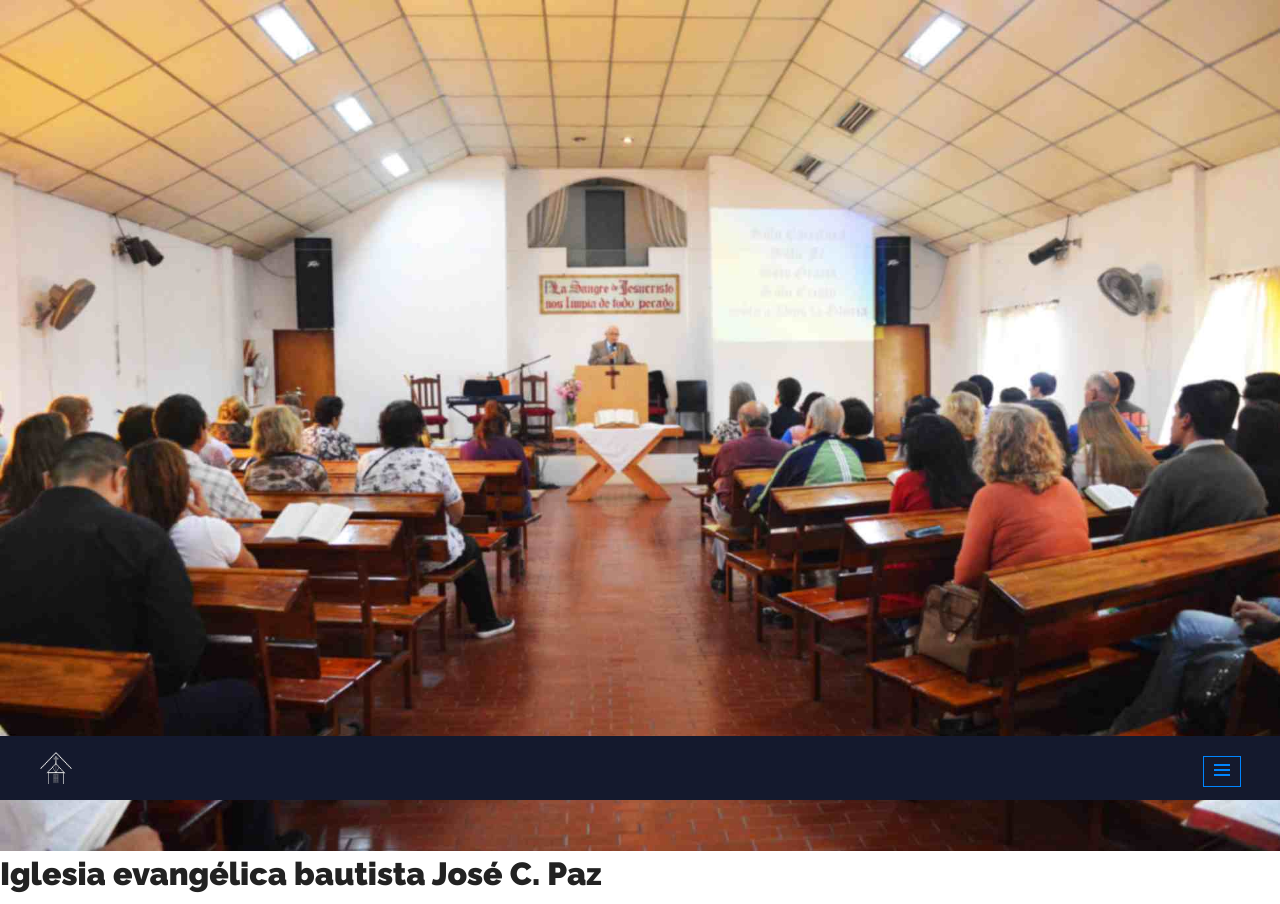
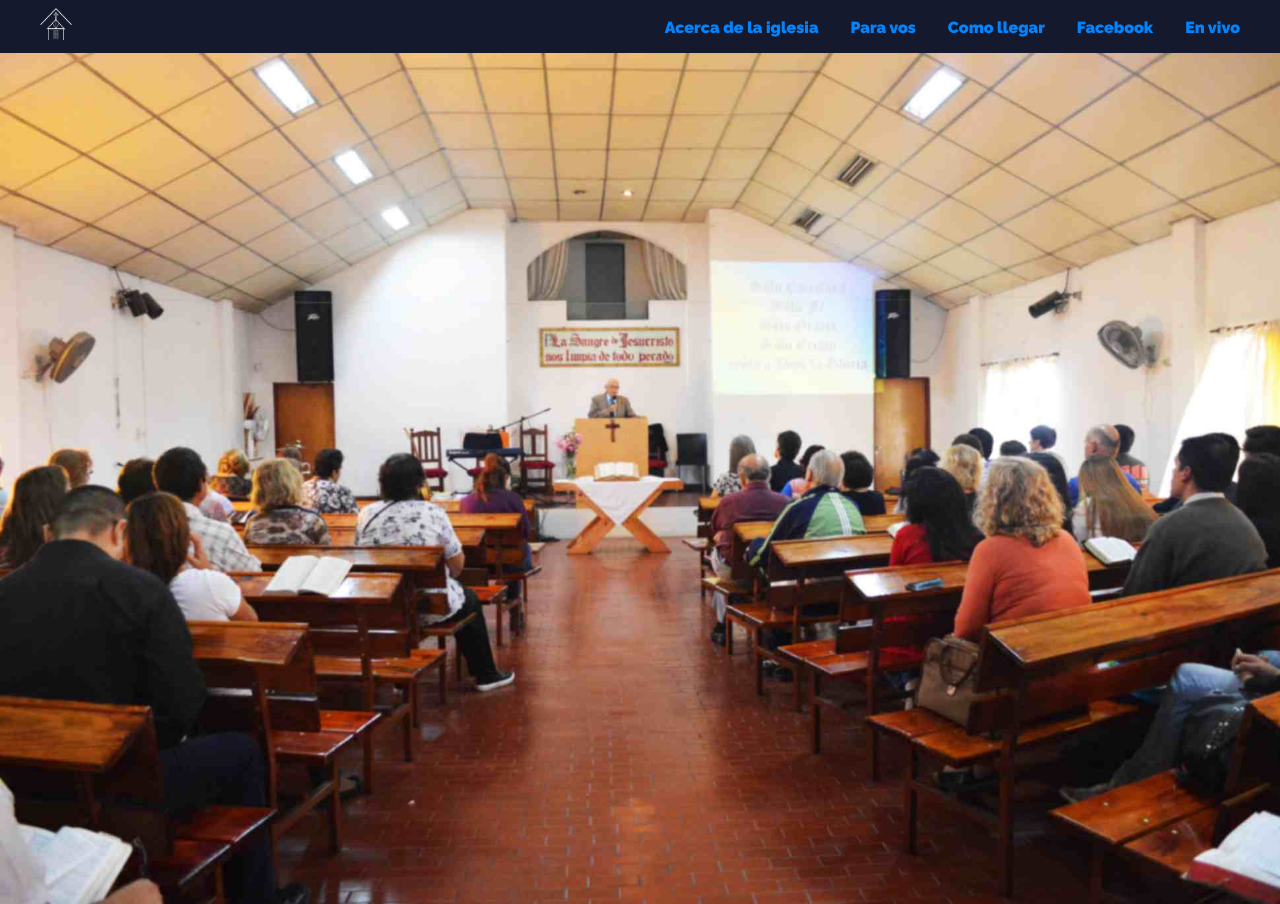
Before and after one commit to cevadev/iebjcp, a plain HTML site: page index.html in a window 1280 px wide. Shown: the top 904 px of the page. Drawn offline with Linux system fonts and the light colour scheme.

Commit message:
IEBJCP - Web Page

```diff
--- a/assets/styles.css
+++ b/assets/styles.css
@@ -278,6 +278,33 @@ video {
   background-color: var(--first-color);
 }
 
+/* Media query para el componente menu: Cuando el dispositivo sea una pantalla y cuando la minima anchura sea 1024px*/
+@media screen and (min-width: 1024px) {
+  .menu-btn {
+    display: none;
+  }
+
+  .menu {
+    position: static;
+    width: auto;
+    flex-direction: row;
+    opacity: 1;
+    pointer-events: auto;
+  }
+
+  .menu a {
+    padding: 0 1rem;
+  }
+
+  .menu a:last-child {
+    padding-right: 0;
+  }
+
+  .menu a:hover {
+    background-color: transparent;
+  }
+}
+
 /* ********** Utilities> una regla que modifica un atributo/propiedad de css  ********** */
 
 .box-shadow-1 {
@@ -323,3 +350,16 @@ video {
   width: 2rem;
   height: 2rem;
 }
+
+/* Media query: Cuando el dispositivo sea pantalla y con una minima anchura de 768px*/
+@media screen and (min-width: 768px) {
+}
+
+@media screen and (min-width: 1024px) {
+  .header {
+    position: sticky;
+    top: 0;
+    padding: 0.5rem;
+    height: calc(var(--header-height) - 0.7rem);
+  }
+}
```
